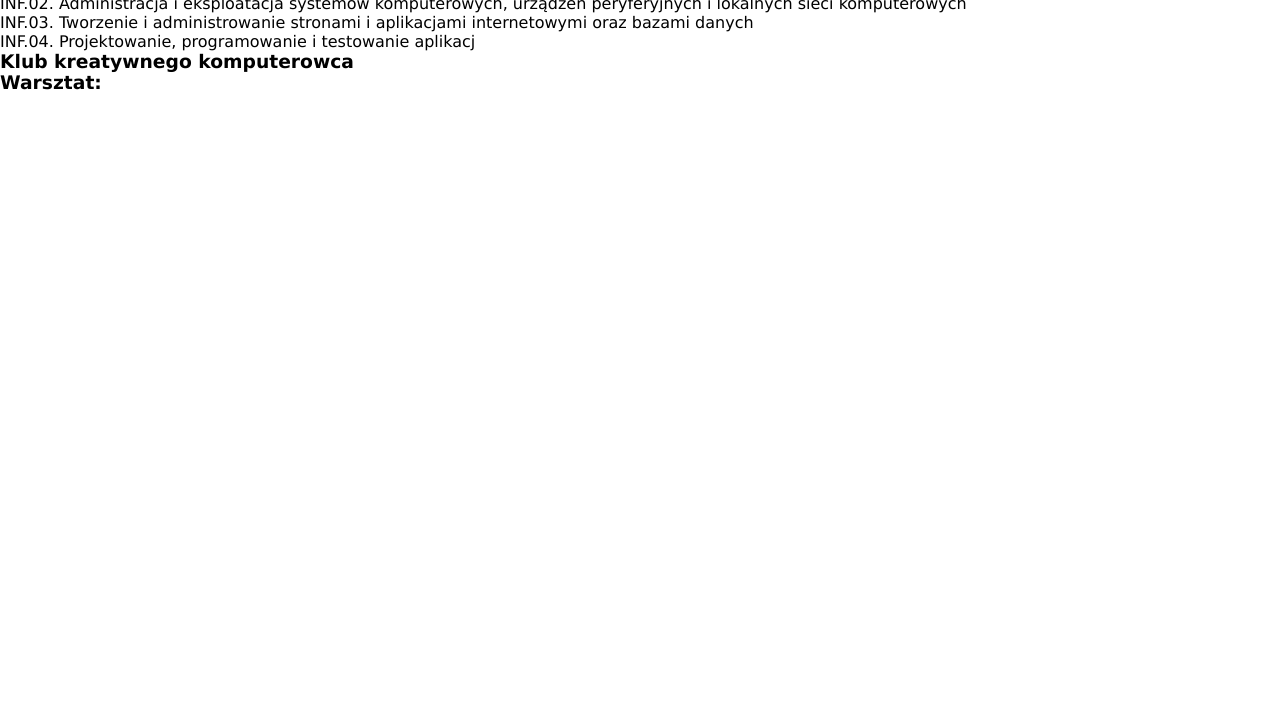
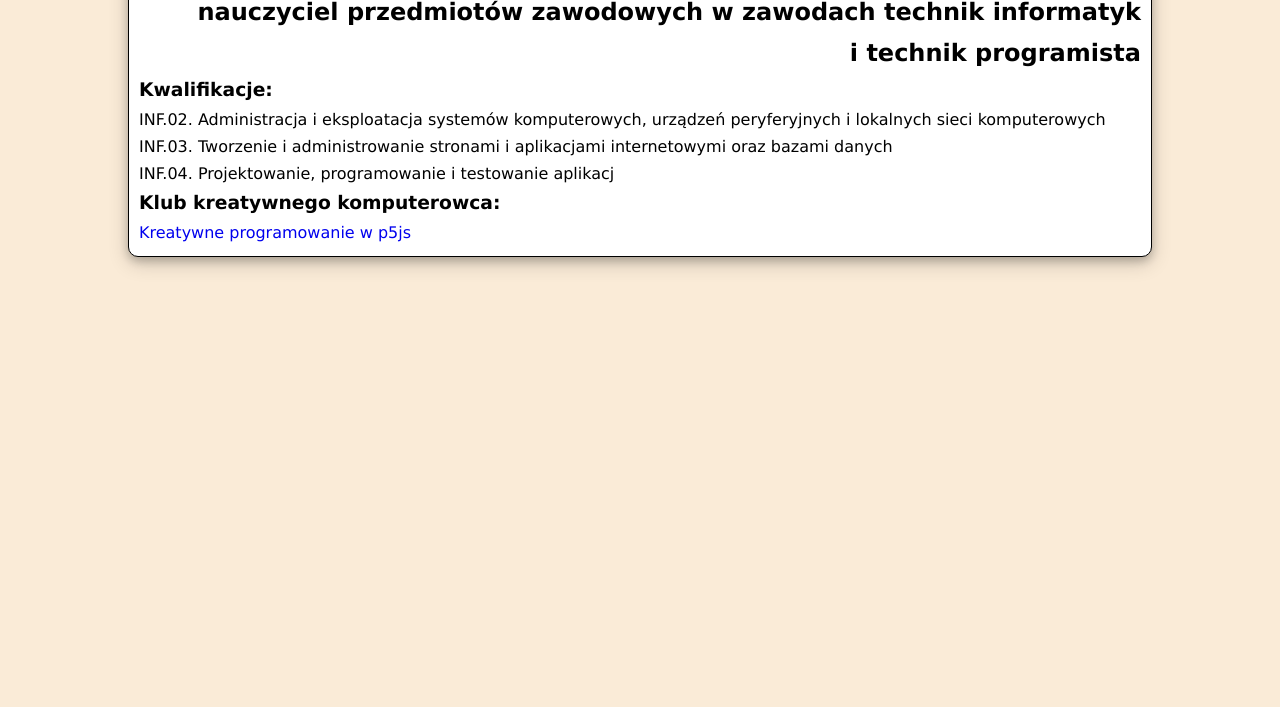
Before and after one commit to wojcieh/github-start-page, a plain HTML site: page index.html in a window 1280 px wide. Shown: the part 93-800 px from the top of the page. Drawn offline with Linux system fonts and the light colour scheme.

Commit message:
Wersja 0.1

```diff
--- a/index.html
+++ b/index.html
@@ -13,7 +13,7 @@
     <div id="main">
       <h1>Marcin Wojciechowski</h1>
       <h2>
-        nauczyciel przedmiotów zawodowych w zawodach technik informatyk i
+        nauczyciel przedmiotów zawodowych w zawodach technik informatyk <br />i
         technik programista
       </h2>
       <h3>Kwalifikacje:</h3>
@@ -28,8 +28,15 @@
         </li>
         <li>INF.04. Projektowanie, programowanie i testowanie aplikacj</li>
       </ul>
-      <h3>Klub kreatywnego komputerowca</h3>
-      <h3>Warsztat:</h3>
+      <h3>Klub kreatywnego komputerowca:</h3>
+      <ul>
+        <li>
+          <a href="https://github.com/wojcieh/kursp5js"
+            >Kreatywne programowanie w p5js</a
+          >
+        </li>
+      </ul>
+      <!--<h3>Warsztat:</h3>-->
     </div>
   </body>
 </html>
--- a/style.css
+++ b/style.css
@@ -3,9 +3,30 @@
   padding: 0;
   box-sizing: border-box;
   font-family: Verdana, Geneva, Tahoma, sans-serif;
+  line-height: 1.7;
+}
+body {
+  background-color: antiquewhite;
 }
 #main {
   display: flex;
   justify-content: center;
   flex-direction: column;
+  width: 80%;
+  margin: 20px auto;
+  padding: 10px;
+  border: 1px solid black;
+  border-radius: 10px;
+  background-color: white;
+  box-shadow: 0 4px 8px 0 rgba(0, 0, 0, 0.2), 0 6px 20px 0 rgba(0, 0, 0, 0.19);
 }
+h1,
+h2 {
+  text-align: right;
+}
+li {
+  list-style: none;
+}
+a {
+  text-decoration: none;
+}
```
